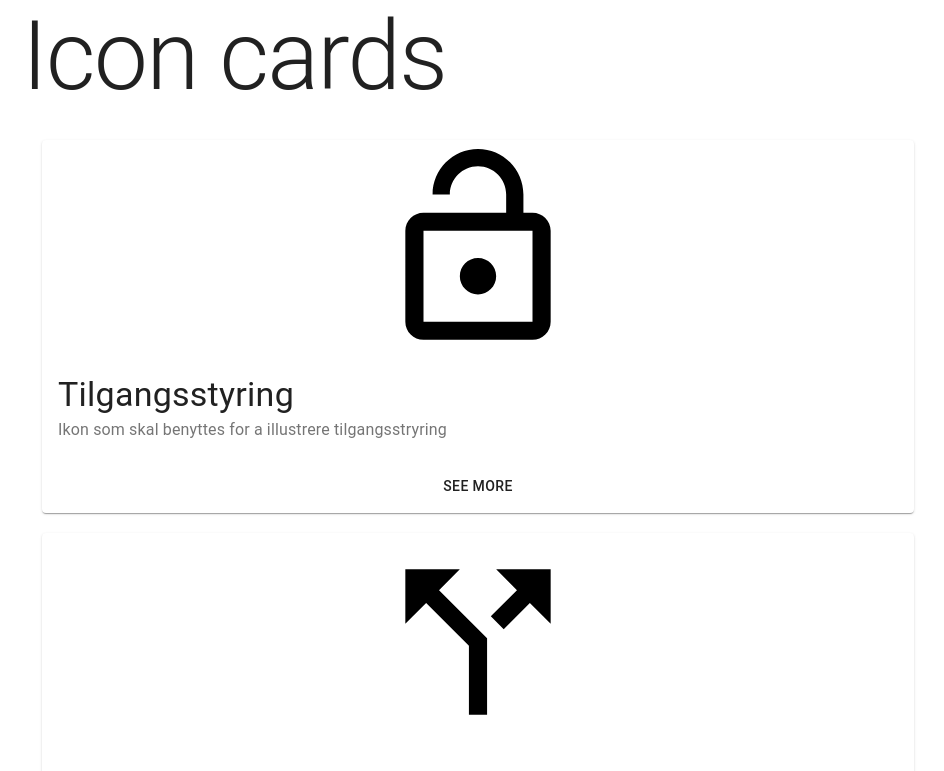
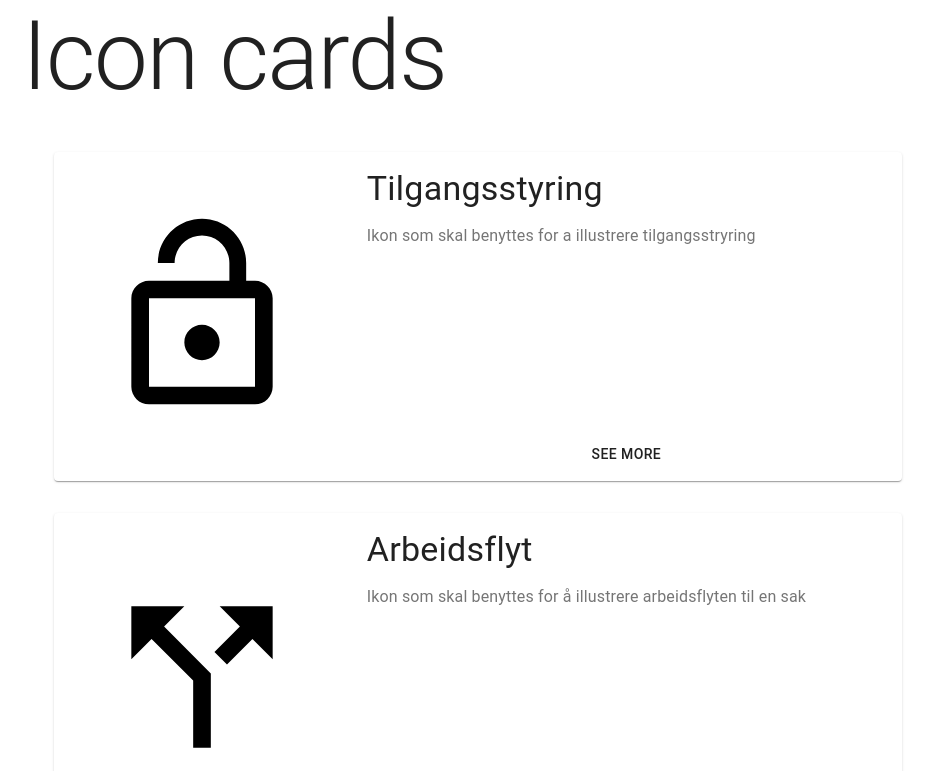
Before and after one commit to erlendoeien/frontend-challenge, a React (Create React App) app: page / in a window 1280 px wide. Shown: the top 771 px of the page, without its empty margins (162-1106 px from the left). Built offline with nearby package versions, Linux system fonts and the light colour scheme.

Commit message:
Refactor to use of makeStyles

```diff
--- a/src/components/CardComponents/CardMediaPlaceholder.tsx
+++ b/src/components/CardComponents/CardMediaPlaceholder.tsx
@@ -1,29 +1,42 @@
-import { CardMedia, CardMediaProps, makeStyles } from "@material-ui/core";
+import {
+  CardMedia,
+  CardMediaProps,
+  makeStyles,
+  Theme,
+} from "@material-ui/core";
 import React from "react";
-import { MediaMaxWidth } from "../types";
+import { ItemOrder, MediaMaxWidth } from "../types";
 
 interface CardMediaPlaceholderProps {
   isLoading?: boolean;
   maxWidth?: MediaMaxWidth;
-  position?: "first" | "last";
+  position?: ItemOrder;
 }
 //TODO: Convert to theme like, as in the tutorial on MUI
 const convertWidth = (width: MediaMaxWidth) => {
   switch (width) {
+    case "xs":
+      return "10%";
     case "sm":
       return "25%";
     case "md":
+      return "40%";
+    case "lg":
       return "50%";
-    case "lg":
+    case "xl":
       return "75%";
   }
 };
 
-const useStyles = makeStyles(() => ({
-  root: (props: { mediaPlacement: string; maxWidth: MediaMaxWidth }) => ({
+const useStyles = makeStyles((theme: Theme) => ({
+  root: (props: {
+    mediaPlacement: string;
+    maxWidth: ReturnType<typeof convertWidth>;
+  }) => ({
     order: parseInt(props.mediaPlacement) || 0,
-    maxWidth: convertWidth(props.maxWidth),
+    maxWidth: props.maxWidth,
     minWidth: 100,
+    paddingBlock: theme.spacing(2),
   }),
 }));
 
@@ -35,14 +48,18 @@ function CardMediaPlaceholder<C extends React.ElementType>(
     image,
     maxWidth = "md",
     position,
+    classes,
     ...restProps
   } = props;
   const mediaPlacement = position === "last" ? "1" : "0";
-  const classes = useStyles({ mediaPlacement, maxWidth });
+  const defaultClasses = useStyles({
+    mediaPlacement,
+    maxWidth: convertWidth(maxWidth),
+  });
 
   return (
     <CardMedia
-      classes={{ root: classes.root }}
+      classes={{ root: defaultClasses.root, ...classes }}
       image={
         isLoading
           ? (require("../../assets/images/placeholder.svg") as string)
--- a/src/components/CardComponents/FlexCard.tsx
+++ b/src/components/CardComponents/FlexCard.tsx
@@ -1,4 +1,10 @@
-import { Card, CardProps, makeStyles, useMediaQuery } from "@material-ui/core";
+import {
+  Card,
+  CardProps,
+  makeStyles,
+  Theme,
+  useMediaQuery,
+} from "@material-ui/core";
 import React, { FC } from "react";
 import { mobileSize } from "../../constants";
 import { FlexDirection } from "../types";
@@ -7,23 +13,27 @@ interface FlexCardProps extends CardProps {
   flexDirection?: FlexDirection;
 }
 
-const useStyles = makeStyles(() => ({
+const useStyles = makeStyles((theme: Theme) => ({
   root: (props: { flexDirection: FlexDirection }) => ({
     display: "flex",
     flexDirection: props.flexDirection,
+    margin: theme.spacing(4),
   }),
 }));
 
 const FlexCard: FC<FlexCardProps> = ({
   flexDirection = "column",
+  classes,
   ...props
 }) => {
   const isMobile = useMediaQuery(`(max-width:${mobileSize}px)`);
-  const classes = useStyles({
+  const defaultClasses = useStyles({
     flexDirection: isMobile ? "column" : flexDirection,
   });
 
-  return <Card classes={{ root: classes.root }} {...props} />;
+  return (
+    <Card classes={{ root: defaultClasses.root, ...classes }} {...props} />
+  );
 };
 
 export default FlexCard;
--- a/src/components/CardComponents/FlexContent.tsx
+++ b/src/components/CardComponents/FlexContent.tsx
@@ -15,10 +15,16 @@ const useStyles = makeStyles(() => ({
 
 export default function FlexContent<C extends React.ElementType>({
   flexDirection,
+  classes,
   ...props
 }: FlexContentProps & CardContentProps<C, { component?: C }>) {
-  const classes = useStyles({
+  const defaultClasses = useStyles({
     flexDirection: flexDirection || "column",
   });
-  return <CardContent classes={{ root: classes.root }} {...props} />;
+  return (
+    <CardContent
+      classes={{ root: defaultClasses.root, ...classes }}
+      {...props}
+    />
+  );
 }
--- a/src/components/CardList.tsx
+++ b/src/components/CardList.tsx
@@ -1,7 +1,7 @@
-import { CardProps, List, ListProps } from "@material-ui/core";
+import { List, ListProps } from "@material-ui/core";
 import React, { FC } from "react";
 import { IconDataProperties } from "../types";
-import IconCard, { IconCardProps } from "./Cards/IconCard";
+import IconCard from "./Cards/IconCard";
 
 interface CardListProps extends ListProps {
   data: any[];
@@ -15,7 +15,12 @@ const CardList: FC<CardListProps> = ({ data, ...props }) => {
   return (
     <List {...props}>
       {data.map((values, index) => (
-        <IconCard key={`card_${index}`} data={values as IconDataProperties} />
+        <IconCard
+          key={`card_${index}`}
+          data={values as IconDataProperties}
+          iconPosition="left"
+          iconSize="sm"
+        />
       ))}
     </List>
   );
--- a/src/components/Cards/IconCard.tsx
+++ b/src/components/Cards/IconCard.tsx
@@ -1,50 +1,60 @@
-import { Box, CardActions, CardProps, Typography } from "@material-ui/core";
+import {
+  Box,
+  CardActions,
+  CardProps,
+  makeStyles,
+  Typography,
+  useMediaQuery,
+} from "@material-ui/core";
 import React, { FC } from "react";
 import { IconDataProperties } from "../../types";
 import FlexContent from "../CardComponents/FlexContent";
 import CardMediaPlaceholder from "../CardComponents/CardMediaPlaceholder";
 import FlexCard from "../CardComponents/FlexCard";
-import { FlexDirection, MediaMaxWidth } from "../types";
+import { FlexDirection, MediaMaxWidth, UIPosition } from "../types";
 import DisableOnClickButton from "../DisableOnClickButton";
+import { positionToFlex } from "../../utils/positionToFlex";
+import { mobileSize } from "../../constants";
 
-type Position = "top" | "bottom" | "left" | "right";
 export interface IconCardProps extends CardProps {
   data: IconDataProperties;
-  iconPosition?: Position;
+  iconPosition?: UIPosition;
   iconSize?: MediaMaxWidth;
 }
 
-const positionToFlex = (position: Position) => {
-  let cardFlexDirection: FlexDirection = "column";
-  let positionOrder: "first" | "last" = "first";
-  switch (position) {
-    case "left":
-      positionOrder = "last";
-      cardFlexDirection = "row";
-      break;
-    case "right":
-      positionOrder = "last";
-      cardFlexDirection = "row";
-      break;
-    case "bottom":
-      cardFlexDirection = "column";
-      positionOrder = "last";
-      break;
-    default:
-      positionOrder = "first";
-      cardFlexDirection = "column";
-  }
-  return { cardFlexDirection, positionOrder };
-};
+interface StyleProps {
+  cardFlexDirection: FlexDirection;
+  isMobile: boolean;
+}
+
+const useStyles = makeStyles(() => ({
+  content: {
+    justifyContent: "center",
+    flex: 1,
+    flexWrap: "wrap",
+  },
+  media: ({ cardFlexDirection, isMobile }: StyleProps) => ({
+    margin: cardFlexDirection === "column" || isMobile ? "auto" : "5%",
+  }),
+  actions: { marginTop: "auto", justifyContent: "center", minWidth: 100 },
+  cardContentWrapper: {
+    display: "flex",
+    flexDirection: "column",
+    flexGrow: 1,
+  },
+}));
 
 const IconCard: FC<IconCardProps> = ({
   data: { description, link, icon, name },
   iconPosition = "top",
-  iconSize = "sm",
+  iconSize = "xs",
 }) => {
+  const isMobile = useMediaQuery(`(max-width:${mobileSize}px)`);
   const { cardFlexDirection, positionOrder } = positionToFlex(iconPosition);
+  const classes = useStyles({ cardFlexDirection, isMobile });
+
   return (
-    <FlexCard flexDirection={cardFlexDirection} style={{ margin: 20 }}>
+    <FlexCard flexDirection={cardFlexDirection}>
       <CardMediaPlaceholder
         title={name}
         image={icon}
@@ -52,32 +62,18 @@ const IconCard: FC<IconCardProps> = ({
         isLoading={false}
         maxWidth={iconSize}
         position={positionOrder}
-        style={{
-          margin: "auto",
-        }}
+        classes={{ media: classes.media }}
       />
-      <Box style={{ display: "flex", flexDirection: "column" }}>
-        <FlexContent
-          flexDirection="column"
-          style={{
-            justifyContent: "center",
-            flex: 1,
-            flexWrap: "wrap",
-          }}
-        >
-          <Typography variant="h4" color="textPrimary">
+      <Box className={classes.cardContentWrapper}>
+        <FlexContent flexDirection="column" classes={{ root: classes.content }}>
+          <Typography gutterBottom variant="h4" color="textPrimary">
             {name}
           </Typography>
           <Typography variant="subtitle1" color="textSecondary">
             {description}
           </Typography>
         </FlexContent>
-        <CardActions
-          style={{
-            marginTop: "auto",
-            justifyContent: "center",
-          }}
-        >
+        <CardActions classes={{ root: classes.actions }}>
           <DisableOnClickButton href={link}>See more</DisableOnClickButton>
         </CardActions>
       </Box>
--- a/src/components/types.ts
+++ b/src/components/types.ts
@@ -1,4 +1,6 @@
-export type MediaMaxWidth = "sm" | "md" | "lg";
+export type MediaMaxWidth = "xs" | "sm" | "md" | "lg" | "xl";
 
 export type Layout = "vertical" | "horizontal";
 export type FlexDirection = "row" | "column";
+export type ItemOrder = "first" | "last";
+export type UIPosition = "top" | "bottom" | "left" | "right";
--- /dev/null
+++ b/src/utils/positionToFlex.ts
@@ -0,0 +1,29 @@
+import { FlexDirection, ItemOrder, UIPosition } from "../components/types";
+
+/**
+ * Maps natural position to flex properties and "natural
+ * language" order
+ * @param position UI-friendly position
+ */
+export function positionToFlex(position: UIPosition) {
+  let cardFlexDirection: FlexDirection = "column";
+  let positionOrder: ItemOrder = "first";
+  switch (position) {
+    case "left":
+      positionOrder = "first";
+      cardFlexDirection = "row";
+      break;
+    case "right":
+      positionOrder = "last";
+      cardFlexDirection = "row";
+      break;
+    case "bottom":
+      positionOrder = "last";
+      cardFlexDirection = "column";
+      break;
+    default:
+      positionOrder = "first";
+      cardFlexDirection = "column";
+  }
+  return { cardFlexDirection, positionOrder };
+}
```
Also changed, not shown: src/components/Cards/PlaceHolderCards.tsx (added, +7 -0 lines).
